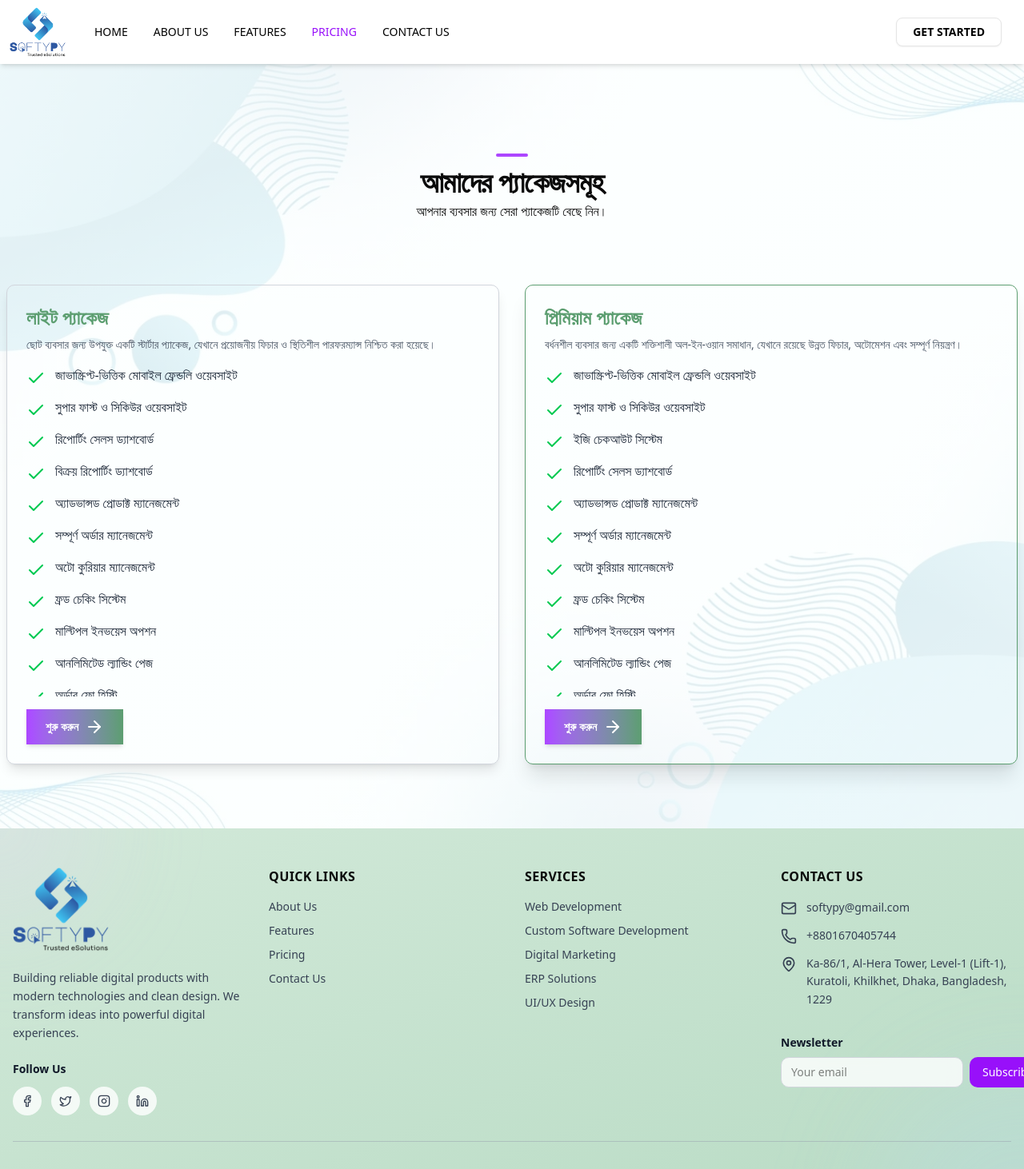
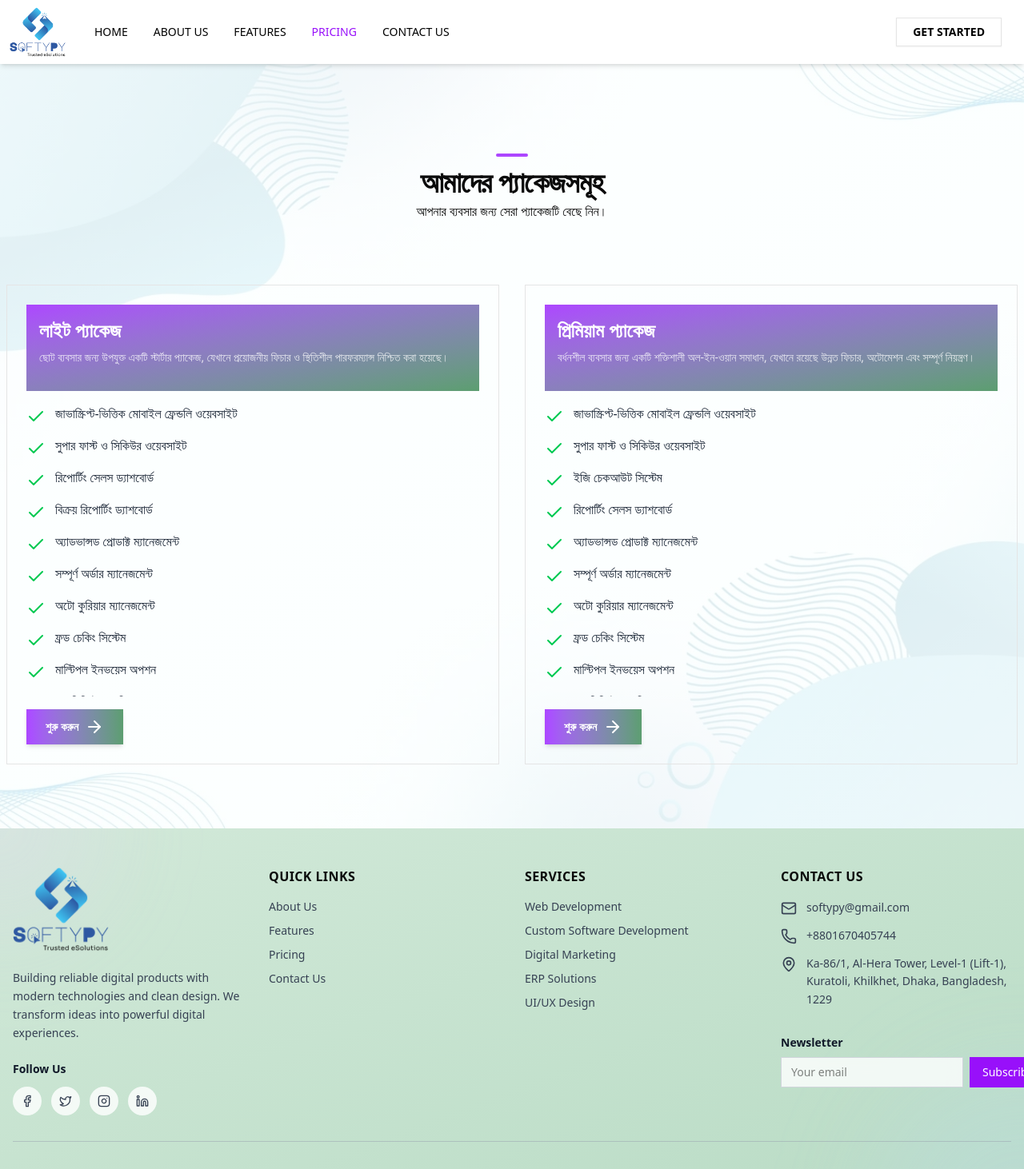
Before and after one commit to SoftyPy-IT/softypy-ecommerce, a Next.js app: page /pricing in a window 1280 px wide. Shown: the top 1462 px of the page at 80% size. Built offline with nearby package versions, Linux system fonts and the light colour scheme.

Commit message:
update ui

```diff
--- a/app/components/layouts/Footer.tsx
+++ b/app/components/layouts/Footer.tsx
@@ -177,9 +177,9 @@ export default function Footer() {
                 <input
                   type="email"
                   placeholder="Your email"
-                  className="flex-1 px-3 py-2 text-sm rounded-lg bg-white/80 backdrop-blur-sm border border-gray-300 focus:outline-none focus:ring-2 focus:ring-purple-600 focus:border-transparent transition-all"
+                  className="flex-1 px-3 py-2 text-sm bg-white/80 backdrop-blur-sm border border-gray-300 focus:outline-none focus:ring-2 focus:ring-purple-600 focus:border-transparent transition-all"
                 />
-                <button className="px-4 py-2 bg-purple-600 text-white text-sm font-medium rounded-lg hover:bg-purple-700 transition-colors duration-200 hover:shadow-lg">
+                <button className="px-4 py-2 bg-purple-600 text-white text-sm font-medium hover:bg-purple-700 transition-colors duration-200 hover:shadow-lg">
                   Subscribe
                 </button>
               </div>
--- a/app/components/layouts/Navbar.tsx
+++ b/app/components/layouts/Navbar.tsx
@@ -78,7 +78,7 @@ export default function Navbar() {
               <Link href="/pricing" className="hidden sm:inline-flex px-5 py-2.5 text-sm font-semibold uppercase">
               <Button
                 variant="outline"
-                className="hidden sm:inline-flex px-5 py-2.5 text-sm font-semibold uppercase"
+                className="hidden rounded-none sm:inline-flex px-5 py-2.5 text-sm font-semibold uppercase"
               >
                 Get Started
               </Button>
--- a/app/components/packages/Package.tsx
+++ b/app/components/packages/Package.tsx
@@ -30,14 +30,13 @@ export default function Package() {
             return (
               <div
                 key={idx}
-                className={`
-                relative flex flex-col h-[600px] rounded-lg border p-6 transition-all
-                ${isPremium ? "border-[#5c9e70] shadow-xl" : "border-gray-300 shadow-lg hover:shadow-2xl"}
-              `}
+                className={`relative flex flex-col h-[600px] border p-6 transition-all`}
               >
                 {/* Header */}
-                <h3 className="text-[#5c9e70] text-2xl font-semibold mb-2">{plan.title}</h3>
-                <p className="text-gray-600 mb-4 text-sm">{plan.description}</p>
+                <div className="bg-linear-to-br from-[#ad46ff] to-[#5c9e70] p-4 mb-4">
+                  <h3 className="text-white text-2xl font-semibold mb-2">{plan.title}</h3>
+                  <p className="text-white/80 mb-4 text-sm">{plan.description}</p>
+                </div>
 
                 {/* Features - scrollable */}
                 <ul className="flex-1 overflow-y-auto space-y-3 mb-4 pr-2">
```
